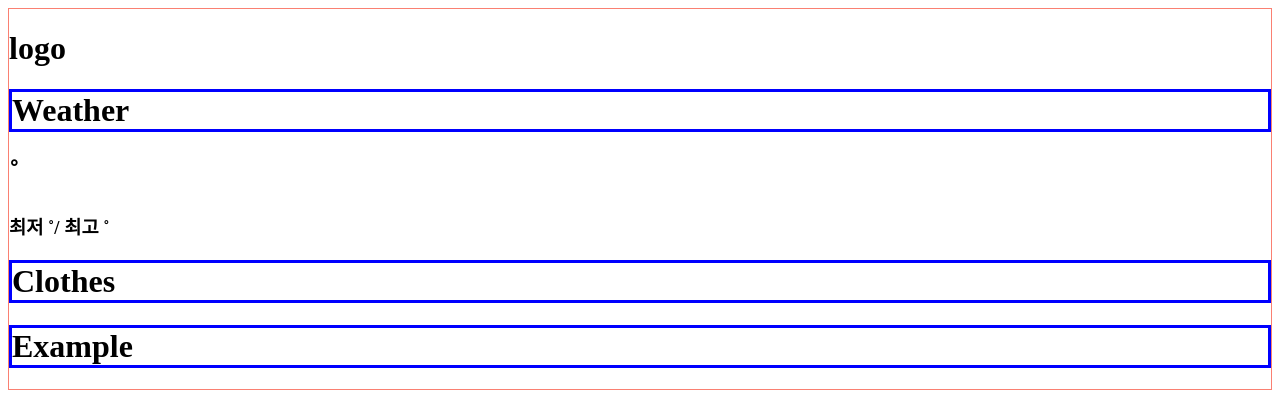
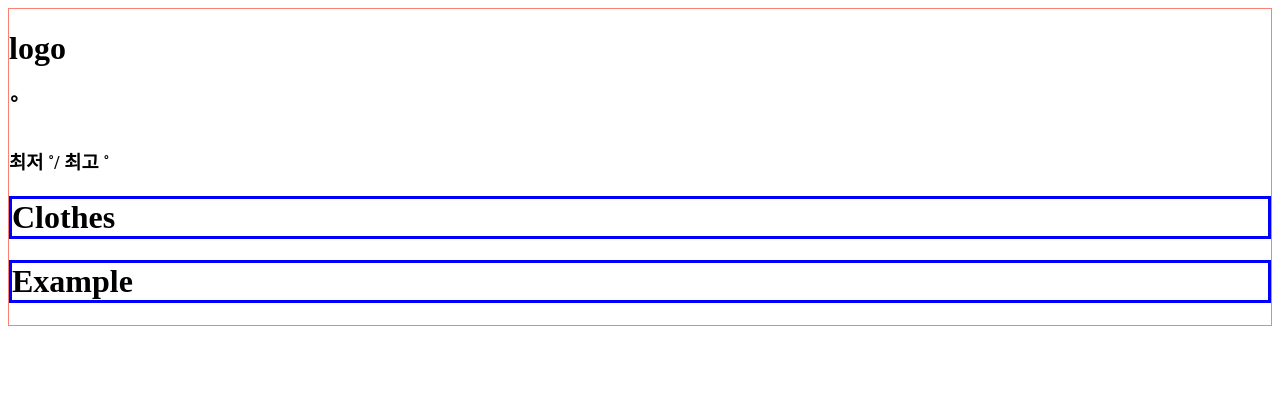
Before and after one commit to heejin-hwang/what-should-i-wear-today, a React (Create React App) app: page / in a window 1280 px wide. Shown: the top 406 px of the page. Built offline with nearby package versions, Linux system fonts and the light colour scheme; no server answers; the HTML template or start-up script is replaced by a standard one.

Commit message:
delete unnessessary tag (#5)

```diff
--- a/src/components/Weather.js
+++ b/src/components/Weather.js
@@ -111,7 +111,6 @@ class Weather extends Component {
 
         return (
             <>
-                <h1 style={{border:'3px solid blue'}}>Weather</h1>
                 {todayDate}
                 <h4>{cityName}</h4>
                 <h1>{currentTemp}˚</h1>
```
